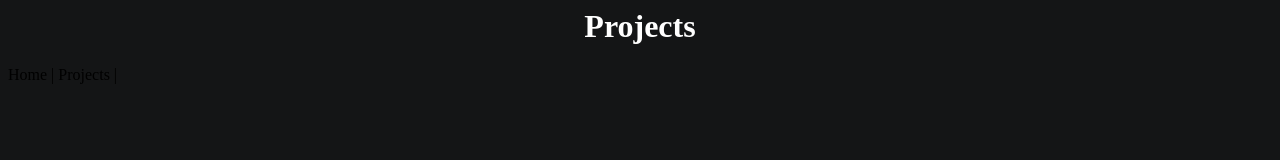
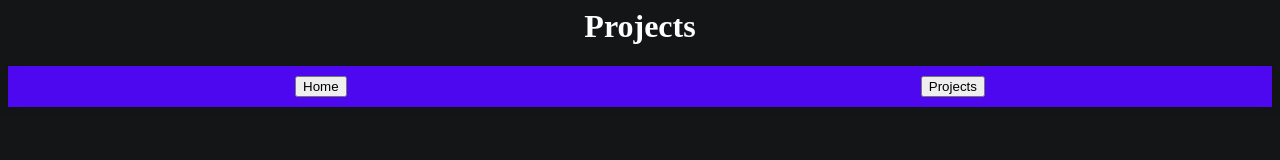
Before and after one commit to BallisticCrusader/BallisticCrusaderPortfolio, a plain HTML site: page projects.html in a window 1280 px wide. Drawn offline with Linux system fonts and the light colour scheme.

Commit message:
Changed To buttons and gave nav bar css

```diff
--- a/projects.html
+++ b/projects.html
@@ -6,8 +6,8 @@
     </head>
     <body>
         <nav>
-            <a herf="/index.html/">Home</a> |
-            <a herf="/projects.html/">Projects</a> |
+            <button type="Home">Home</button>
+            <button type="Projects">Projects</button>
         </nav>
     </body>
 </html>
--- a/styles.css
+++ b/styles.css
@@ -18,3 +18,12 @@ body
 {
    background-color: #141516;
 }
+
+nav
+{
+    display: flex;
+    justify-content: space-around;
+    background-color: #4e08f0;
+    padding: 10px 0;
+    box-shadow: 0 4px 8px rgba(0, 0, 0, 0.1);
+}
```
